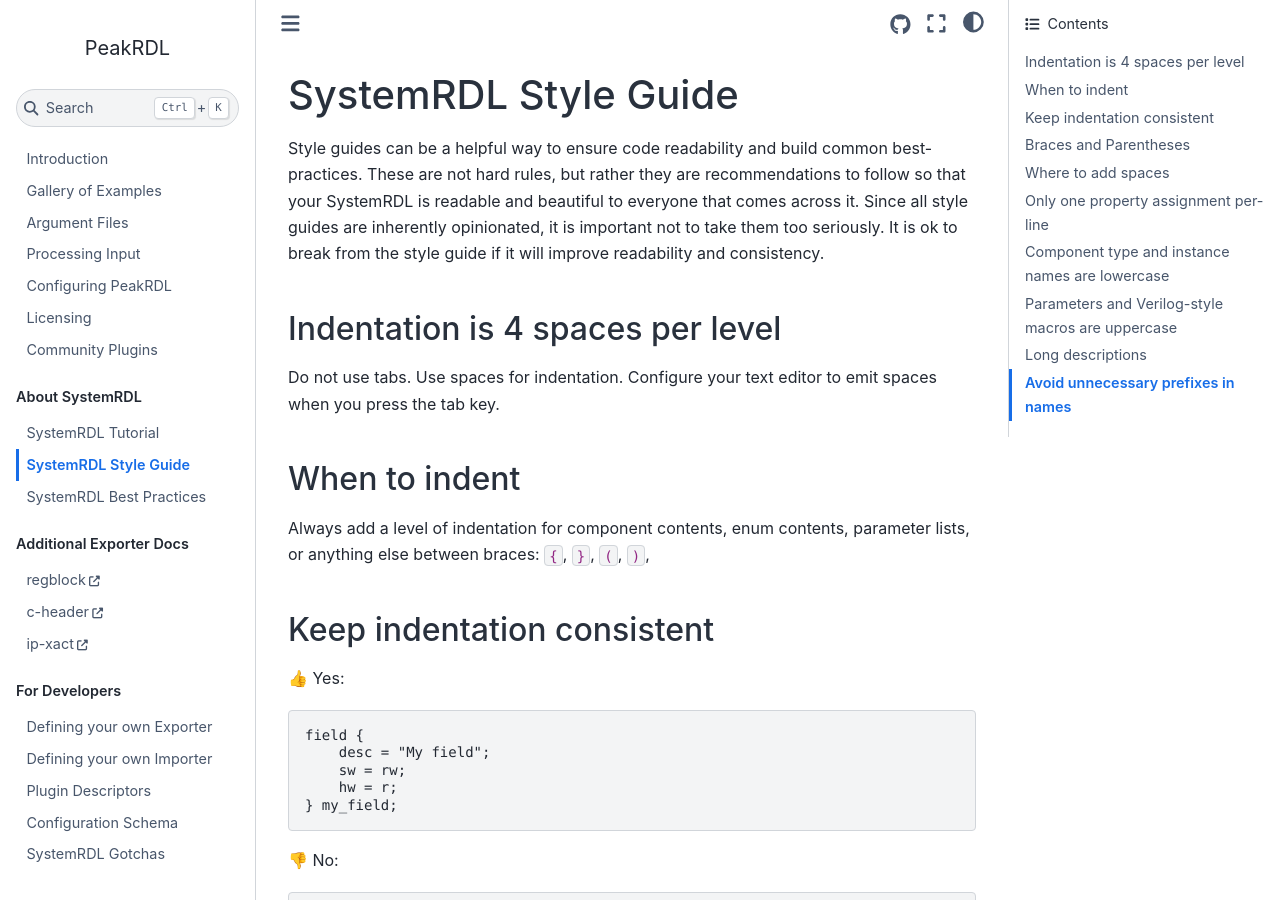
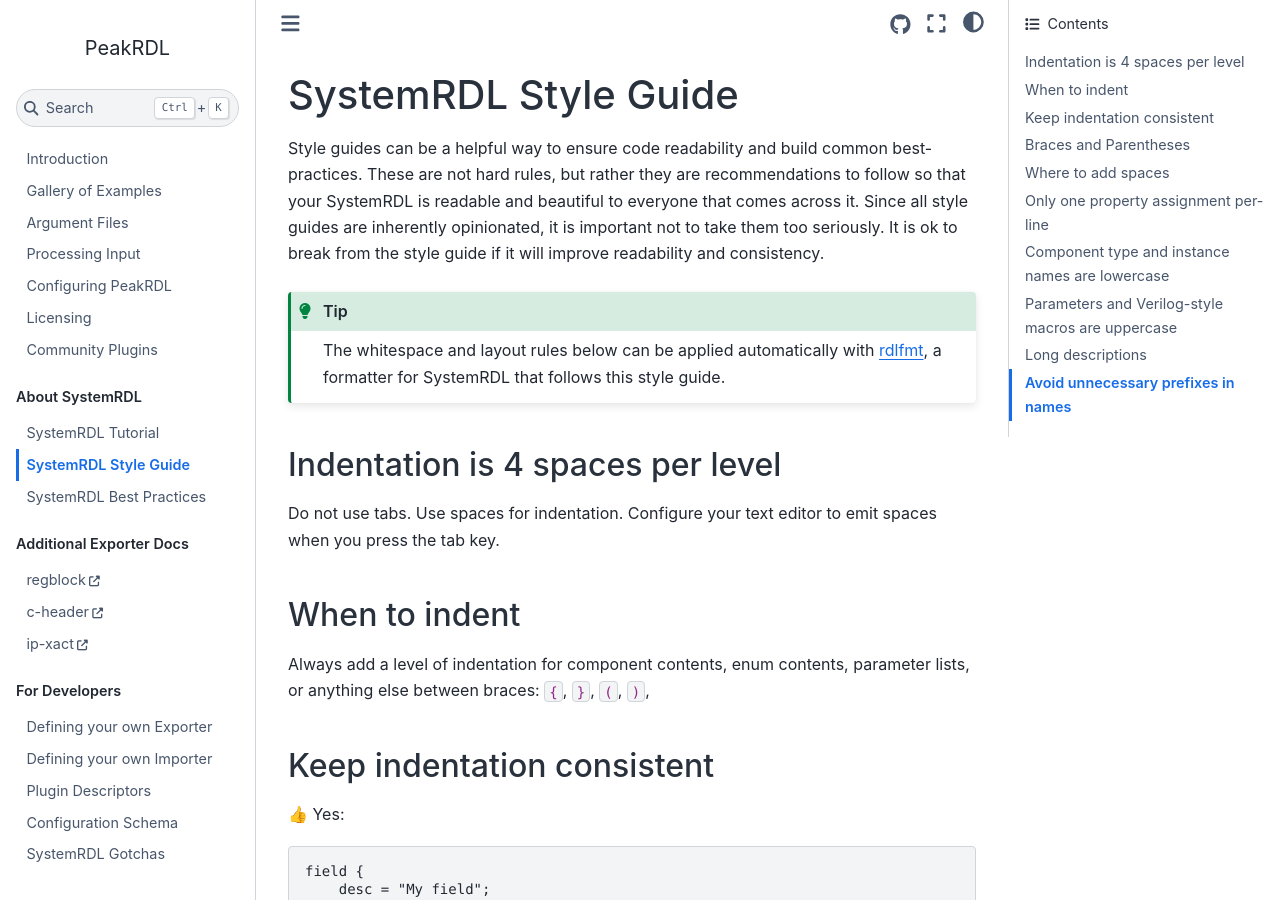
Before and after one commit to SystemRDL/PeakRDL, a Sphinx documentation site: the page built from docs/style-guide.rst, in a window 1280 px wide and 900 px high. Built offline with Sphinx 7.4.7 and the Sphinx Book theme 1.1.4, drawn with Linux system fonts in a browser that asks for light colours.

Commit message:
docs(style-guide): mention `rdlfmt` in style-guide

```diff
--- a/docs/style-guide.rst
+++ b/docs/style-guide.rst
@@ -6,6 +6,11 @@
 comes across it. Since all style guides are inherently opinionated, it is
 important not to take them too seriously. It is ok to break from the style
 guide if it will improve readability and consistency.
+
+.. tip::
+    The whitespace and layout rules below can be applied automatically with
+    `rdlfmt <https://fischeti.github.io/rdlfmt/>`_, a formatter for
+    SystemRDL that follows this style guide.
 
 
 
```
